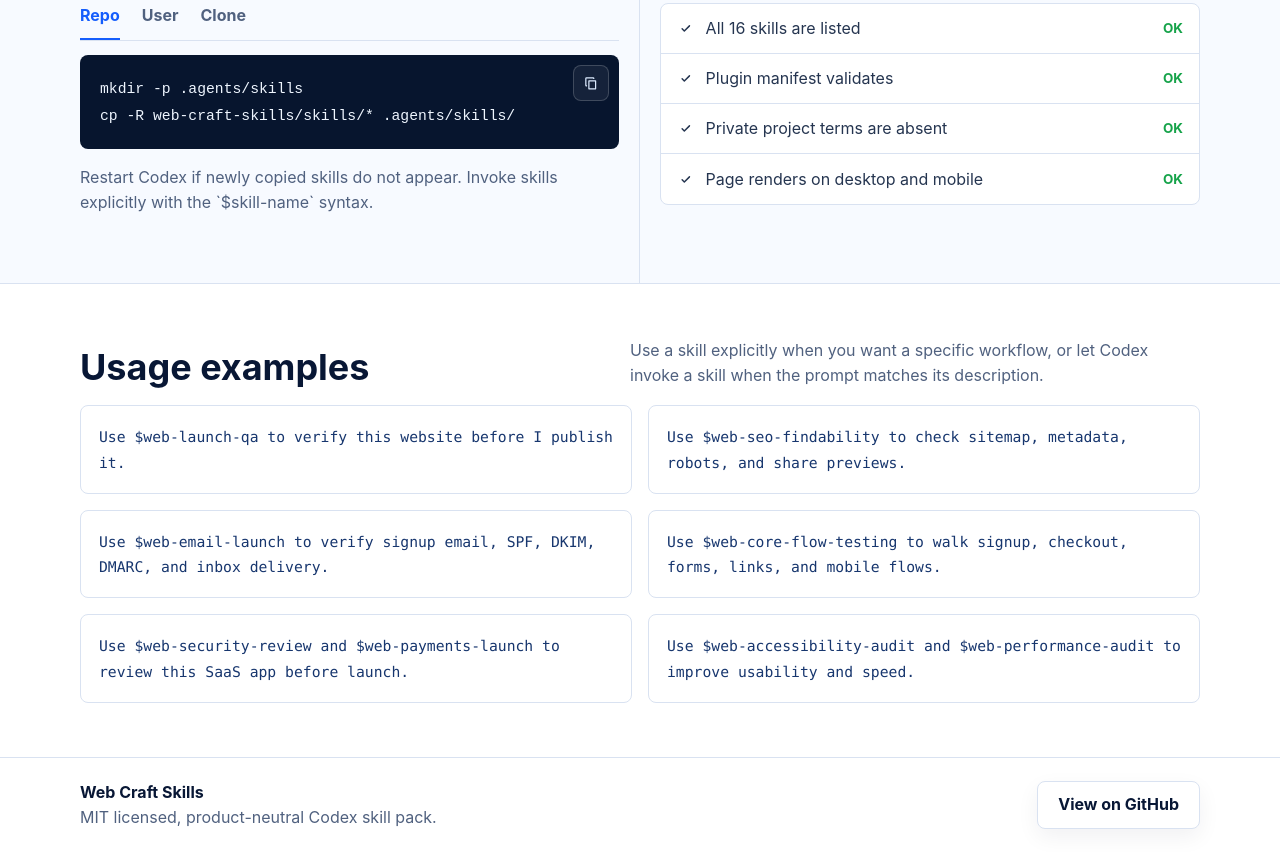
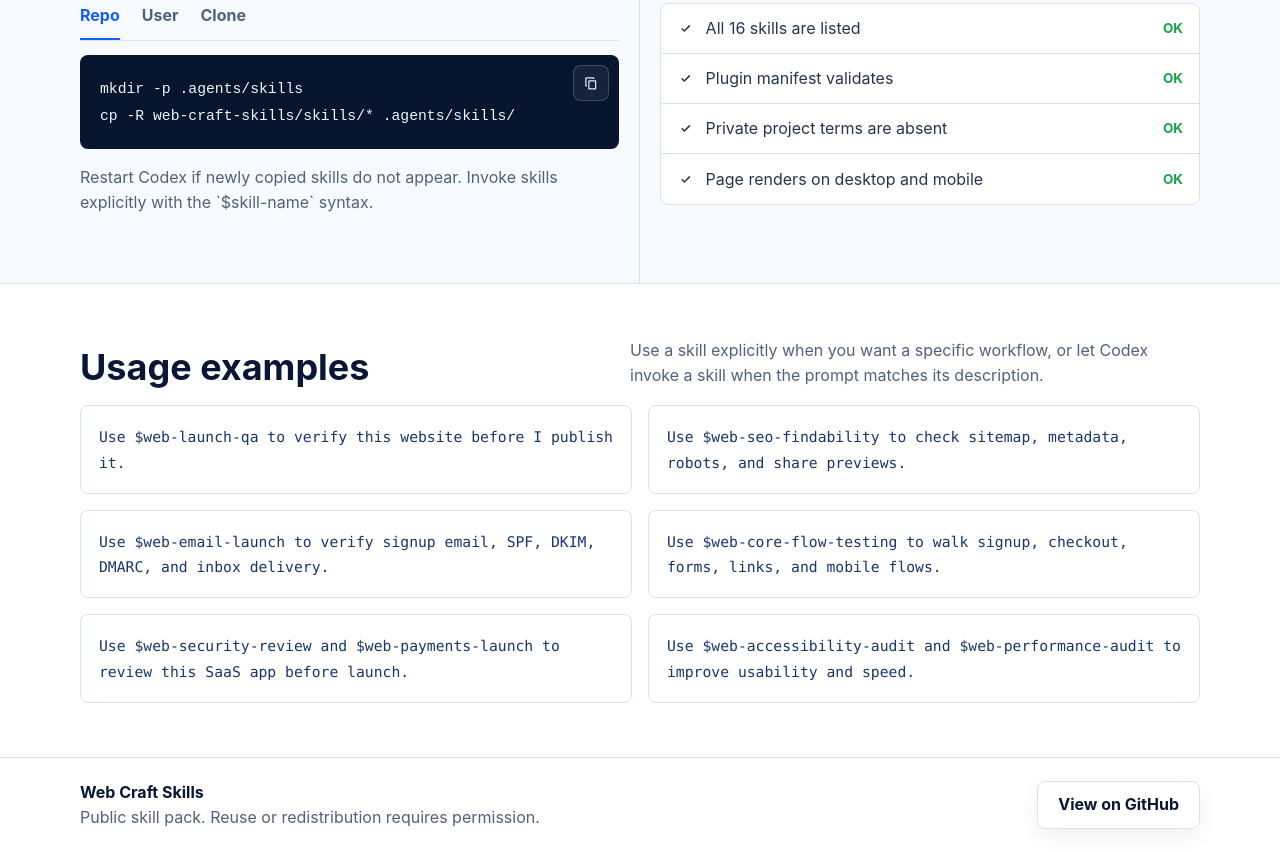
Before and after one commit to ai-moto/web-craft-skills, a plain HTML site: page docs/index.html in a window 1280 px wide. Shown: the part 2404-3256 px from the top of the page. Drawn offline with Linux system fonts and the light colour scheme.

Commit message:
Remove MIT license grant

```diff
--- a/docs/index.html
+++ b/docs/index.html
@@ -797,7 +797,7 @@ cp -R web-craft-skills/skills/* .agents/skills/</code><button class="copy-button
 
     <footer class="footer">
       <div class="footer-inner">
-        <div><strong>Web Craft Skills</strong><br>MIT licensed, product-neutral Codex skill pack.</div>
+        <div><strong>Web Craft Skills</strong><br>Public skill pack. Reuse or redistribution requires permission.</div>
         <a class="button" href="https://github.com/ai-moto/web-craft-skills">View on GitHub</a>
       </div>
     </footer>
```
Also changed, not shown: .codex-plugin/plugin.json, 2 other files.
